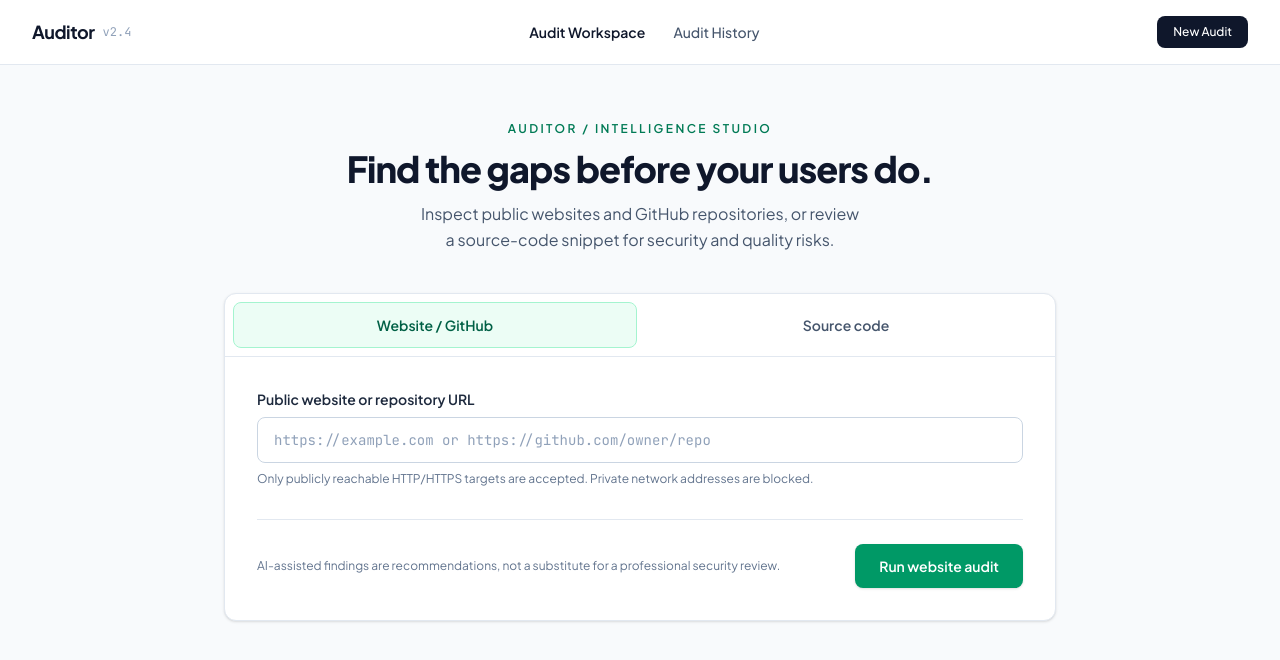
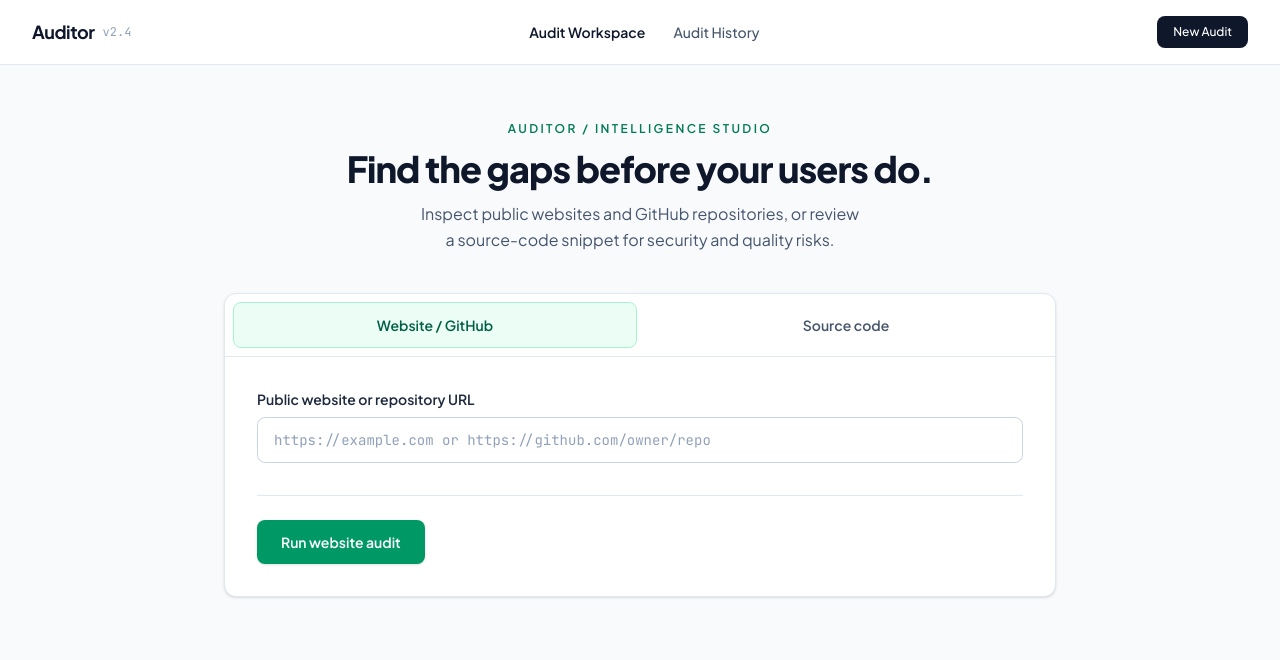
Before and after one commit to nekt-konnekt/Auditor, a React (Vite) app: page / in a window 1280 px wide. Shown: the top 660 px of the page. Built offline with nearby package versions, Linux system fonts and the light colour scheme.

Commit message:
ui: remove audit form disclaimers

```diff
--- a/src/components/AuditForm.tsx
+++ b/src/components/AuditForm.tsx
@@ -119,7 +119,6 @@ export const AuditForm: React.FC<AuditFormProps> = ({ onStartAudit, isLoading })
                 autoComplete="url"
                 className="block w-full px-4 py-3 bg-white border border-slate-300 rounded-lg text-sm text-slate-900 placeholder:text-slate-400 focus:outline-none focus:ring-2 focus:ring-emerald-500 focus:border-emerald-500 font-mono"
               />
-              <p className="mt-2 text-xs text-slate-500">Only publicly reachable HTTP/HTTPS targets are accepted. Private network addresses are blocked.</p>
             </div>
           ) : (
             <div className="space-y-5">
@@ -167,7 +166,6 @@ export const AuditForm: React.FC<AuditFormProps> = ({ onStartAudit, isLoading })
           )}
 
           <div className="mt-8 pt-6 border-t border-slate-200 flex flex-col sm:flex-row items-center justify-between gap-4">
-            <p className="text-xs text-slate-500">AI-assisted findings are recommendations, not a substitute for a professional security review.</p>
             <button
               type="submit"
               disabled={isLoading}
```
